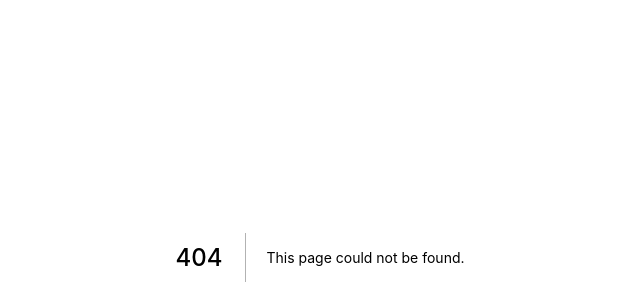
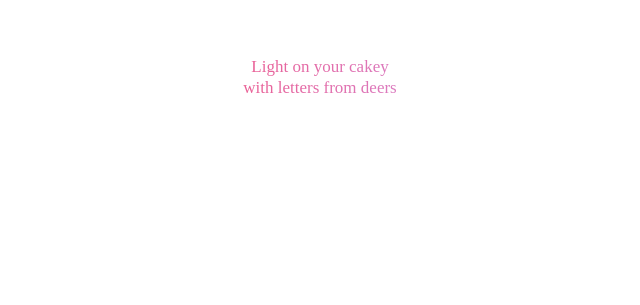
Before and after one commit to BungaeThunder/Bungae-Front, a Next.js app: page /auth/signIn in a window 1280 px wide. Before the commit this address had no page. Shown: the part 143-448 px from the top of the page, without its empty margins (320-960 px from the left). Built offline with nearby package versions, Linux system fonts and the light colour scheme; some icons are missing.

Commit message:
feat(signIn): add SignIn page

```diff
--- /dev/null
+++ b/component/auth/cake.tsx
@@ -0,0 +1,42 @@
+import styled from 'styled-components';
+
+import { Icon } from '@iconify/react';
+import React from 'react';
+
+export const Cake: React.FC = () => {
+  return (
+    <div>
+      <MainText>
+        Light on your cakey <br /> with letters from deers
+      </MainText>
+      <CakeIcon icon="noto-v1:birthday-cake" color="#f8f8f8" />
+    </div>
+  );
+};
+
+const MainText = styled.p`
+  font-family: 'Fredoka One';
+  font-style: normal;
+  font-weight: 400;
+  font-size: 17px;
+  line-height: 21px;
+  text-align: center;
+
+  background: linear-gradient(95.92deg, #fc4062 29.05%, #c5a2fe 74.46%);
+  -webkit-background-clip: text;
+  -webkit-text-fill-color: transparent;
+  background-clip: text;
+  text-fill-color: transparent;
+  linear-gradient(0deg, #FFFFFF, #FFFFFF);
+
+  border: 1px solid #ffffff;
+`;
+
+const CakeIcon = styled(Icon)`
+  width: 128px;
+  height: 128px;
+  position: absolute;
+  left: 50%;
+  margin-left: -64px;
+  margin-top: 14px;
+`;
--- a/package.json
+++ b/package.json
@@ -13,9 +13,11 @@
     "prepare": "husky install"
   },
   "dependencies": {
+    "@types/styled-components": "^5.1.25",
     "next": "12.1.6",
     "react": "18.1.0",
-    "react-dom": "18.1.0"
+    "react-dom": "18.1.0",
+    "styled-components": "^5.3.5"
   },
   "devDependencies": {
     "@iconify/react": "^3.2.2",
--- /dev/null
+++ b/pages/auth/signIn/index.tsx
@@ -0,0 +1,20 @@
+import type { NextPage } from 'next';
+
+import { Cake } from 'component/auth/cake';
+import styled from 'styled-components';
+
+const SignIn: NextPage = () => {
+  return (
+    <div>
+      <TopDiv>
+        <Cake />
+      </TopDiv>
+    </div>
+  );
+};
+
+const TopDiv = styled.p`
+  margin-top: 198px;
+`;
+
+export default SignIn;
--- a/tsconfig.json
+++ b/tsconfig.json
@@ -1,5 +1,6 @@
 {
   "compilerOptions": {
+    "baseUrl": ".",
     "target": "es5",
     "lib": ["dom", "dom.iterable", "esnext"],
     "allowJs": true,
```
Also changed, not shown: component/auth/signUpForm.tsx (deleted, +0 -14 lines), pages/auth/signUp/index.tsx (deleted, +0 -25 lines), styles/authSignIn.module.css (added, +18 -0 lines), styles/authSignUp.module.css (deleted, +0 -27 lines), 1 other file (tests, documents, lock files or other folders).
